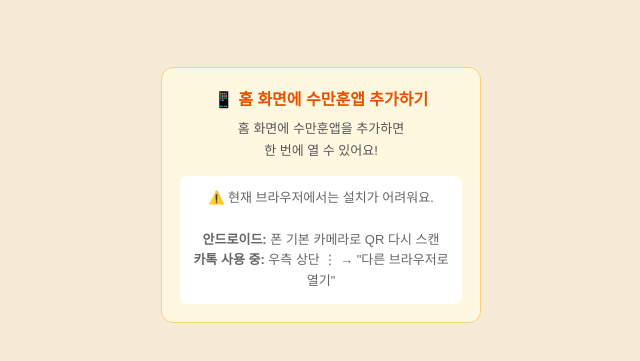
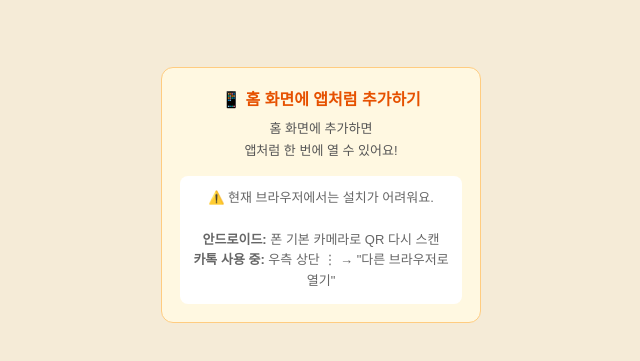
Before and after one commit to ksattrainer/ksattrainer, a plain HTML site: page index.html in a window 1280 px wide. Shown: the part 345-706 px from the top of the page, without its empty margins (319-959 px from the left). Drawn offline with Linux system fonts and the light colour scheme.

Commit message:
Update index.html

```diff
--- a/index.html
+++ b/index.html
@@ -103,10 +103,10 @@
     <!-- 설치 안내 영역 -->
     <div id="actionArea" style="margin-top: 30px; width: 100%; max-width: 320px;">
       <div style="padding: 18px; background: #FFF8E1; border: 1px solid #FFCC80; border-radius: 12px; text-align: center;">
-        <div style="font-size: 16px; font-weight: bold; color: #E65100; margin-bottom: 8px;">📱 홈 화면에 수만훈앱 추가하기</div>
+        <div style="font-size: 16px; font-weight: bold; color: #E65100; margin-bottom: 8px;">📱 홈 화면에 앱처럼 추가하기</div>
         <div style="font-size: 13px; color: #555; line-height: 1.7; margin-bottom: 14px;">
-          홈 화면에 수만훈앱을 추가하면<br>
-          한 번에 열 수 있어요!
+          홈 화면에 추가하면<br>
+          앱처럼 한 번에 열 수 있어요!
         </div>
         <button id="installBtn" class="install-btn-main" style="display:none;">✨ 홈 화면에 추가하기</button>
         <div id="iosGuide" style="display:none; font-size: 13px; color: #555; line-height: 1.8; text-align: left; padding: 10px; background: white; border-radius: 8px;">
```
